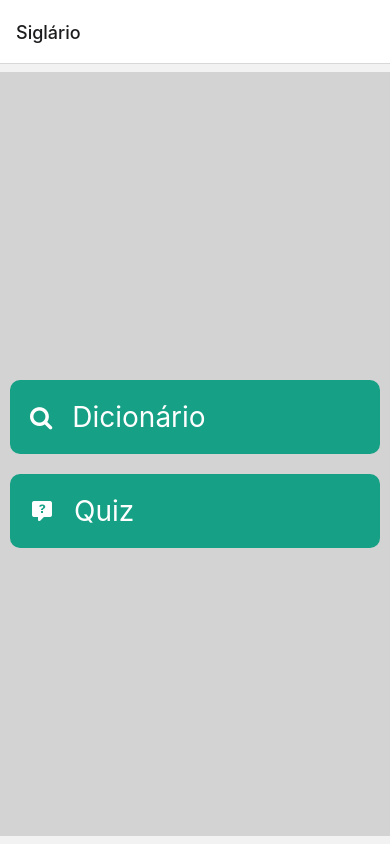
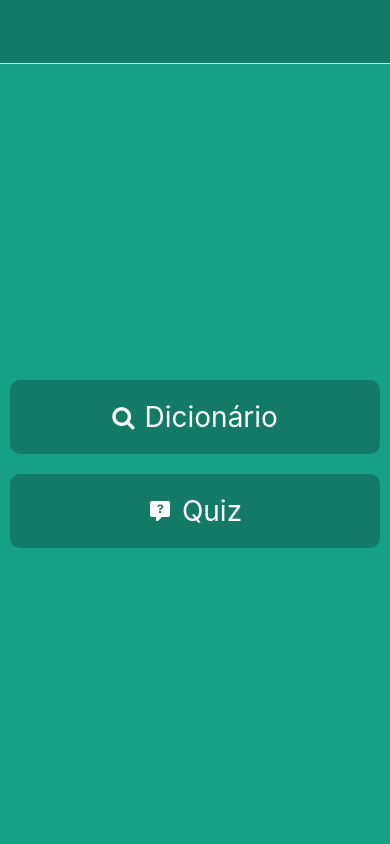
Before and after one commit to kayehol/siglario, a React Native app: screen /Home in a window 390 px wide. Built offline with nearby package versions, Linux system fonts and the light colour scheme.

Commit message:
Mudança de cores e header

```diff
--- a/App.js
+++ b/App.js
@@ -1,21 +1,35 @@
 import React from 'react';
 import { NavigationContainer } from '@react-navigation/native';
 import { createNativeStackNavigator } from '@react-navigation/native-stack';
+import { StatusBar } from 'expo-status-bar';
+
 import Home from './components/Home.js';
-import Dicionario from './components/Dicionario.js';
+import Dicionario from './components/Dicionario/Dicionario.js';
 import Quiz from './components/Quiz.js';
-import SiglaDetalhe from './components/SiglaDetalhe.js';
+import SiglaDetalhe from './components/Dicionario/SiglaDetalhe.js';
 
 const Stack = createNativeStackNavigator();
 
 export default function App() {
   return (
     <NavigationContainer>
-      <Stack.Navigator initialRouteName="Home">
+      <StatusBar style="autok" />
+      <Stack.Navigator
+        initialRouteName="Home"
+        screenOptions={{
+          headerStyle: {
+            backgroundColor: '#127a66'
+          },
+          headerTintColor: 'white',
+          headerTitleStyle: {
+            fontWeight: 'bold'
+          }
+        }}
+      >
         <Stack.Screen
           name="Home"
           component={Home}
-          options={{ title: 'Siglário'}}
+          options={{ title: ''}}
         />
         <Stack.Screen
           name="Dicionario"
--- a/app.json
+++ b/app.json
@@ -5,7 +5,7 @@
     "version": "1.0.0",
     "orientation": "portrait",
     "icon": "./assets/icon.png",
-    "userInterfaceStyle": "light",
+    "userInterfaceStyle": "automatic",
     "splash": {
       "image": "./assets/splash.png",
       "resizeMode": "contain",
@@ -23,7 +23,7 @@
     "android": {
       "adaptiveIcon": {
         "foregroundImage": "./assets/adaptive-icon.png",
-        "backgroundColor": "#FFFFFF"
+        "backgroundColor": "#16a085"
       }
     },
     "web": {
--- a/components/Dicionario.js
+++ b/components/Dicionario/Dicionario.js
@@ -4,7 +4,7 @@ import { useEffect, useState } from 'react';
 
 import Sigla from './Sigla.js';
 import { Filtro } from './Filtro.js';
-import { siglas } from '../utils/siglas.js';
+import { siglas } from '../../utils/siglas.js';
 
 export default function Dicionario({ navigation }) {
     const [isFiltroOpen, setFiltroOpen] = useState(false);
@@ -25,17 +25,22 @@ export default function Dicionario({ navigation }) {
     }, [isFiltroOpen])
 
     return (
-        <View style={{ flex: 1 }}>
+        <View style={{ flex: 1, backgroundColor: '#16a085', paddingVertical: 10 }}>
             <TouchableOpacity onPress={() => setFiltroOpen(!isFiltroOpen)}>
                 <Filtro />
             </TouchableOpacity>
             {isFiltroOpen &&
+                <View style={{ paddingHorizontal: 10 }}>
                     <Picker
                         selectedValue={filtro}
                         onValueChange={(itemValue, itemIndex) => setFiltro(itemValue)}
+                        mode='dropdown'
+                        dropdownIconColor='white'
+                        style={{ color: 'white'}}
                     >
                         {siglasTags.map((tag) => <Picker.Item key={tag.indexOf()} label={tag} value={tag} />)}
                     </Picker>
+                </View>
             }
             <FlatList
                 data={siglasFiltradas}
--- a/components/Filtro.js
+++ b/components/Dicionario/Filtro.js
@@ -5,8 +5,8 @@ export const Filtro = () => (
     <View
         style={{ paddingHorizontal: 14, paddingVertical: 8, flexDirection: 'row' }}
     >
-        <Ionicons name="filter" size={24} color="black" />
-        <Text style={{ marginLeft: 10, alignSelf: 'center' }}>
+        <Ionicons name="filter" size={24} color="white" />
+        <Text style={{ marginLeft: 10, alignSelf: 'center', color: 'white'}}>
             FILTRO
         </Text>
     </View>
--- a/components/Sigla.js
+++ b/components/Dicionario/Sigla.js
@@ -12,8 +12,7 @@ export default function Sigla({ titulo }) {
 
 const styles = StyleSheet.create({
     sigla: {
-        backgroundColor: '#16a085',
-        color: '#fff',
+        backgroundColor: '#127a66',
         padding: 20,
         marginVertical: 8,
         borderRadius: 10
--- a/components/SiglaDetalhe.js
+++ b/components/Dicionario/SiglaDetalhe.js
@@ -1,5 +1,5 @@
 import {StyleSheet, Text, View } from 'react-native';
-import { siglas } from '../utils/siglas.js';
+import { siglas } from '../../utils/siglas.js';
 
 export default function SiglaDetalhe({ route }) {
     const { id } = route.params;
--- a/components/Home.js
+++ b/components/Home.js
@@ -38,21 +38,21 @@ const styles = StyleSheet.create({
     container: {
       flex: 1,
       justifyContent: 'center',
-      backgroundColor: 'lightgrey',
+      backgroundColor: '#16a085',
       padding: 10,
-      marginVertical: 8,
     },
     menuItem: {
-        backgroundColor: '#16a085',
+        backgroundColor: '#127a66',
         padding: 20,
         marginTop: 20,
         borderRadius: 10,
-        flexDirection: 'row'
+        flexDirection: 'row',
+        justifyContent: 'center'
     },
     menuItemText: {
         color: 'white',
         fontSize: 28,
-        marginLeft: 20,
+        marginLeft: 10,
         alignSelf: 'center'
     },
     menuItemIcon: {
```
Lines whose indentation alone changed are shown as unchanged.
